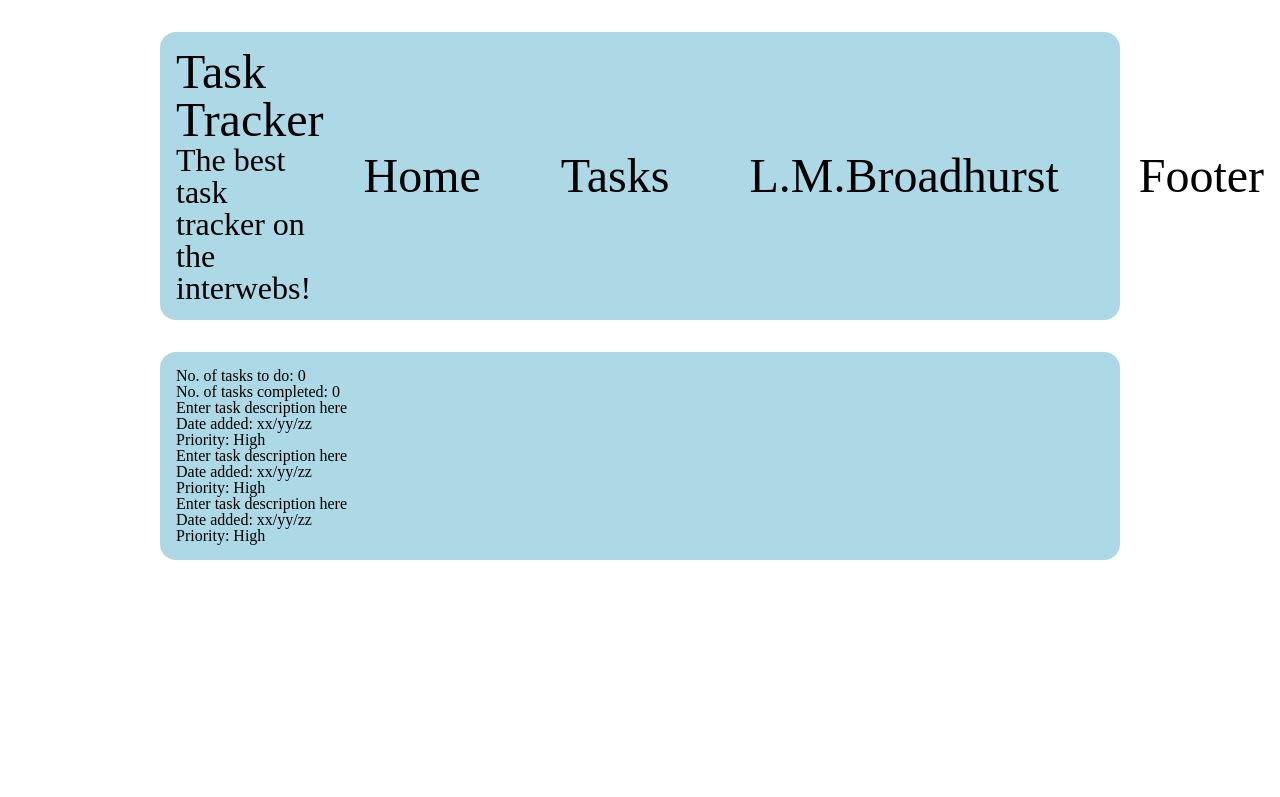
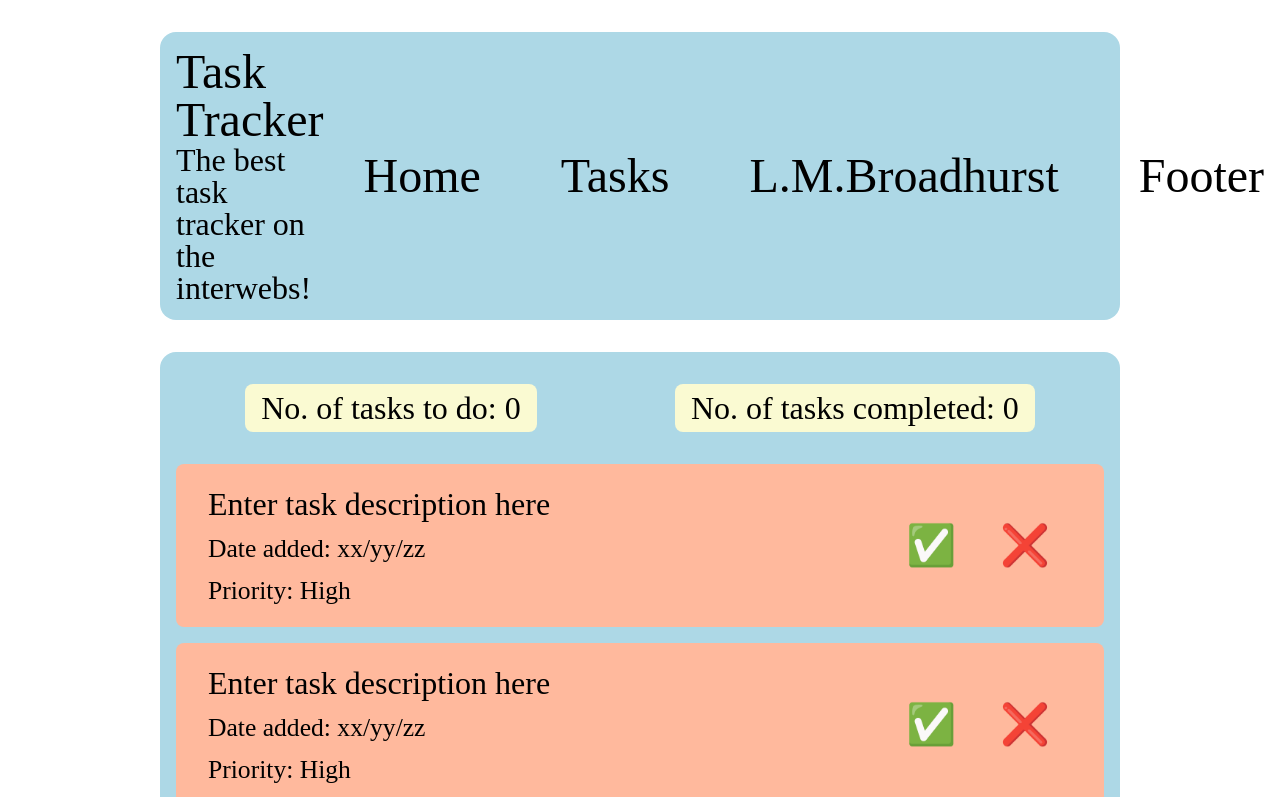
Before and after one commit to LMBroadhurst/self-made-task-tracker, a React (Create React App) app: page / in a window 1280 px wide. Shown: the top 797 px of the page. Built offline with nearby package versions, Linux system fonts and the light colour scheme.

Commit message:
AddTask created

```diff
--- a/public/index.html
+++ b/public/index.html
@@ -4,6 +4,8 @@
     <meta charset="utf-8" />
     <meta name="viewport" content="width=device-width, initial-scale=1" />
     <title>Task Tracker</title>
+
+    <script src="https://kit.fontawesome.com/cb10a73d32.js" crossorigin="anonymous"></script>
   </head>
   <body>
     <div id="root"></div>
--- a/src/components/main/Main.css
+++ b/src/components/main/Main.css
@@ -4,3 +4,45 @@ main {
         padding: 1rem;
         margin: 2rem 0rem;
 }
+
+.toDoCompleted {
+    display: flex;
+    flex-wrap: row nowrap;
+    justify-content: space-around;
+    font-size: 2rem;
+}
+
+.toDoCompleted > h3 {
+    background-color: lightgoldenrodyellow;
+    padding: 0.5rem 1rem;
+    border-radius: 0.5rem;
+    margin: 1rem 0rem;
+}
+
+.dummyTask {
+    padding: 1rem 2rem;
+    margin: 1rem 0rem;
+    border-radius: 0.5rem;
+    background-color: rgb(255, 185, 157);
+    font-size: 2rem;
+
+    display: flex;
+    flex-wrap: row nowrap;
+    justify-content: space-between;
+    align-items: center;
+}
+
+.dummyTask > div > button {
+    margin: 1rem;
+    font-size: 2.5rem;
+    border: 0px;
+    background-color: transparent;
+}
+
+.dummyTask > div > p {
+    padding: 0.5rem 0rem;
+}
+
+.dummyTask > div > p + p + p, .dummyTask > div > p + p  {
+    font-size: 1.6rem;
+}
--- a/src/components/main/Main.js
+++ b/src/components/main/Main.js
@@ -1,30 +1,58 @@
 import "./Main.css";
+import Task from "./Task/Task.js";
 
 const Main = () => {
+
+    let taskNumberStart = 0;
+
+    const taskCompletePlus1 = () => {
+        taskNumberStart += 1;
+    }
+
   return (
     <main>
         <section className="toDoCompleted">
-            <h3>No. of tasks to do: 0</h3>
-            <h3>No. of tasks completed: 0</h3>
+            <h3>No. of tasks to do: {taskNumberStart}</h3>
+            <h3>No. of tasks completed: {taskNumberStart}</h3>
         </section>
 
         <section className="dummyTask task1">
+            <div>
                 <p>Enter task description here</p>
                 <p>Date added: xx/yy/zz</p>
                 <p>Priority: High</p>
+            </div>
+            <div>
+                <button>✅</button>
+                <button>❌</button>
+            </div>
         </section>
 
         <section className="dummyTask task2">
+            <div>
                 <p>Enter task description here</p>
                 <p>Date added: xx/yy/zz</p>
                 <p>Priority: High</p>
+            </div>
+            <div>
+                <button>✅</button>
+                <button>❌</button>
+            </div>
         </section>
 
         <section className="dummyTask task3">
+            <div>
                 <p>Enter task description here</p>
                 <p>Date added: xx/yy/zz</p>
                 <p>Priority: High</p>
+            </div>
+            <div>
+                <button>✅</button>
+                <button>❌</button>
+            </div>
         </section>
+
+
     </main>
   )
 }
--- /dev/null
+++ b/src/components/main/Task/Task.js
@@ -0,0 +1,26 @@
+import Main from "../Main.js";
+
+const Task = (task) => {
+
+    const taskCompleteCountIncrease = () => {
+        Main.taskCompleteCountIncrease();
+    }
+
+  return (
+    <section className="dummyTask">
+        <div>
+            <p>Dummy{task.description}</p>
+            <p>Date added: {task.dateAdded}</p>
+            <p>Priority: {task.priority}</p>
+        </div>
+        <div>
+            <button  onClick={ () => {
+                taskCompleteCountIncrease();
+            } }>✅</button>
+            <button>❌</button>
+        </div>
+    </section>
+  )
+}
+
+export default Task
```
Also changed, not shown: src/components/main/AddTask/AddTask.js (+60 -6 lines), src/components/main/Task/Task.css (added). Lines whose indentation alone changed are shown as unchanged.
